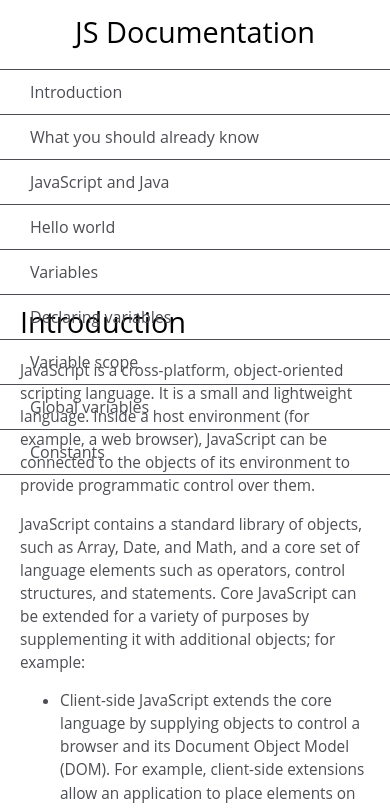
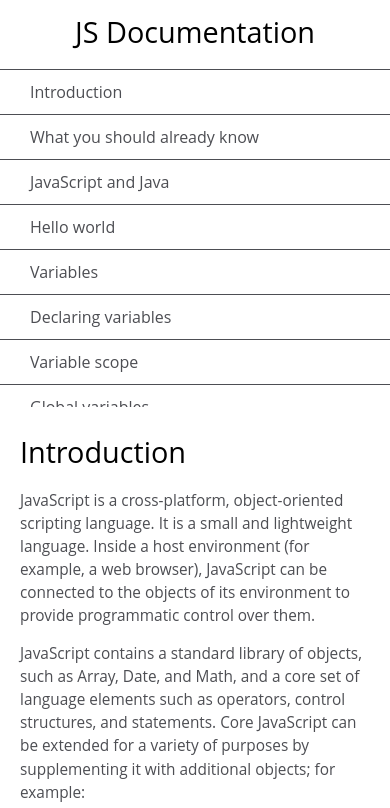
Before and after one commit to avi96-rc/js-document-css, a website built with Vite: page index.html in a window 390 px wide. Shown: the top 808 px of the page. Built offline with nearby package versions, Linux system fonts and the light colour scheme.

Commit message:
UPDATE:respnsive

```diff
--- a/style.css
+++ b/style.css
@@ -235,13 +235,14 @@ section a{
   }
 
   #navbar ul{
-    height: 50%;
+    height: 40vh;
   }
 
   #main-doc{
   position:relative;
   left:0;
-  top: 270px;
+  top: 45vh;
+  margin-top: 20px;
   }
 
 
```
